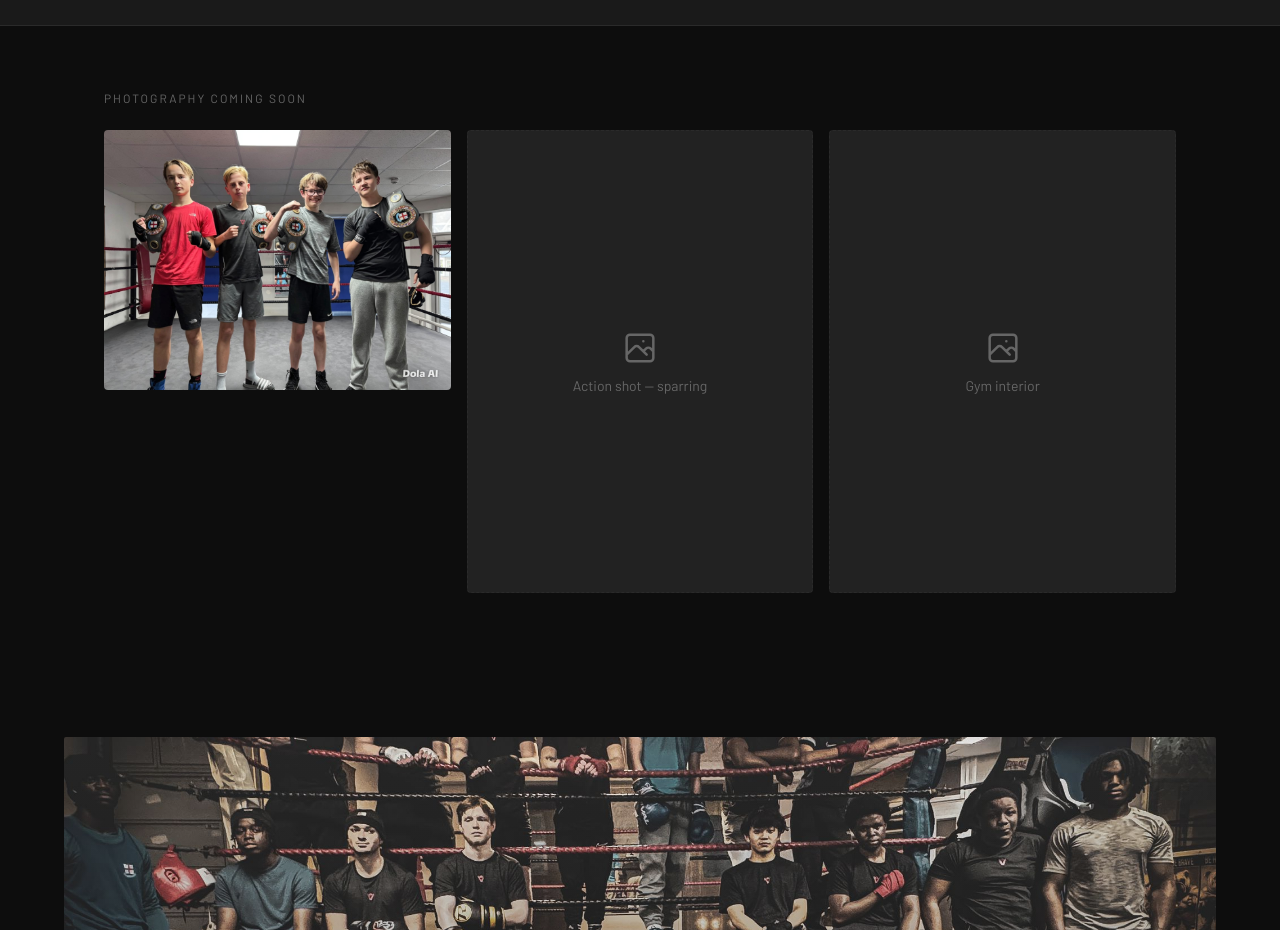
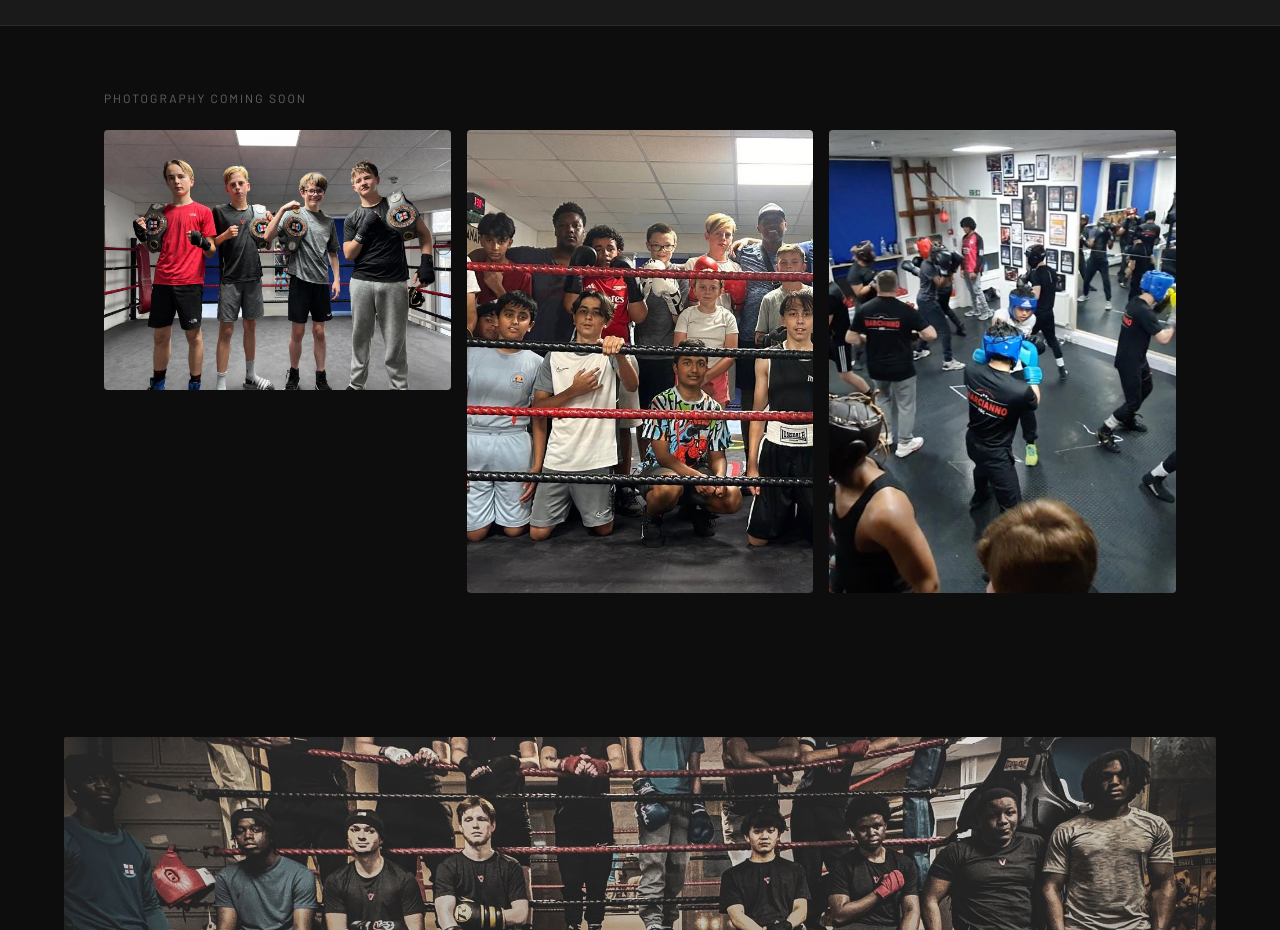
Before and after one commit to amanzeao7/marcianno-abc, a Next.js app: page /community in a window 1280 px wide. Shown: the part 1820-2750 px from the top of the page. Built offline with nearby package versions, Linux system fonts and the light colour scheme.

Commit message:
Update page.tsx

```diff
--- a/app/community/page.tsx
+++ b/app/community/page.tsx
@@ -119,8 +119,7 @@ export default function CommunityPage() {
           </dl>
         </div>
       </section>
-
-      {/* Action shots — placeholder until real photography arrives */}
+   {/* Action shots — placeholder until real photography arrives */}
       <section className="py-16 bg-[var(--color-bg)]">
         <div className="max-w-[1200px] mx-auto px-[5%]">
           <p className="text-[var(--color-text3)] font-body text-xs uppercase tracking-[2px] mb-6">
@@ -129,7 +128,7 @@ export default function CommunityPage() {
           <div className="grid grid-cols-1 md:grid-cols-3 gap-4">
             <div className="relative aspect-[4/3] w-full rounded overflow-hidden">
                    <Image
-src="/images/junior-champs.jpeg"
+src="/images/marco9.jpeg"
 alt="Junior champions with their belts at Marcianno ABC"
 fill
 className="object-cover object-top"
@@ -137,8 +136,25 @@ sizes="(max-width: 768px) 100vw, 33vw"
 />
             </div>
 
-            <ImagePlaceholder label="Action shot — sparring" aspectClass="aspect-[3/4]" />
-            <ImagePlaceholder label="Gym interior" aspectClass="aspect-[3/4]" />
+            <div className="relative aspect-[3/4] w-full rounded overflow-hidden">
+              <Image
+                src="/images/marco7.jpeg"
+                alt="Group shot from a boxing training session at Marcianno ABC"
+                fill
+                className="object-cover"
+                sizes="(max-width: 768px) 100vw, 33vw"
+              />
+            </div>
+
+            <div className="relative aspect-[3/4] w-full rounded overflow-hidden">
+              <Image
+                src="/images/marco8.jpeg"
+                alt="Boxers training at Marcianno ABC"
+                fill
+                className="object-cover"
+                sizes="(max-width: 768px) 100vw, 33vw"
+              />
+            </div>
           </div>
         </div>
       </section>
```
